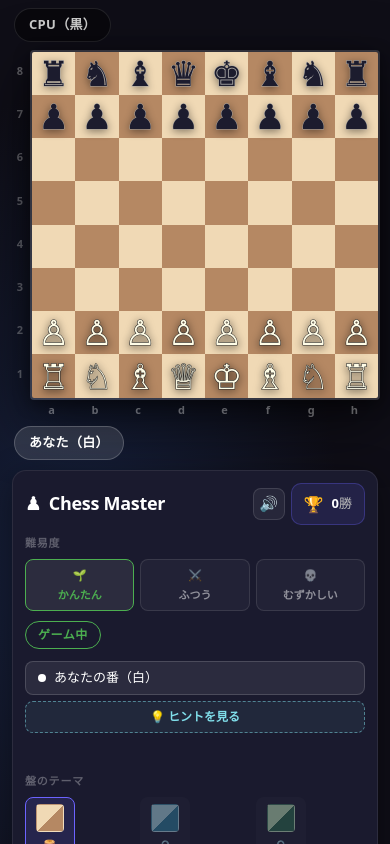
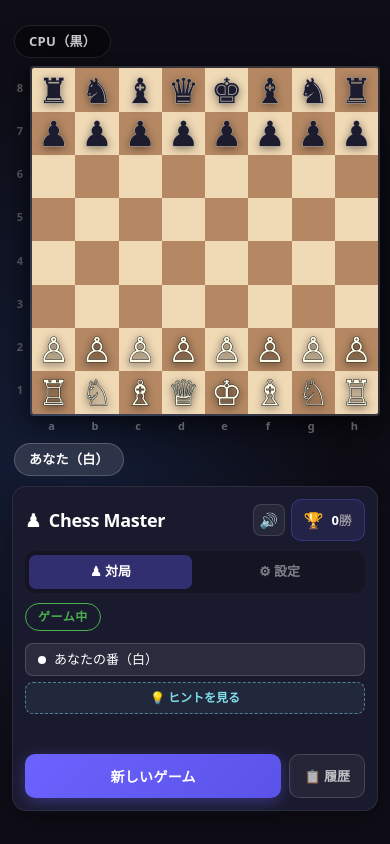
Before and after one commit to Mimi-Rabbit-usagi/EIDRITH, a React (Vite) app: page / in a window 390 px wide. Shown: the top 844 px of the page. Built offline with nearby package versions, Linux system fonts and the light colour scheme.

Commit message:
feat: モバイルタブを追加し、ゲームパネルのUIを改善

```diff
--- a/src/components/GamePanel.jsx
+++ b/src/components/GamePanel.jsx
@@ -58,56 +58,47 @@ function TechniqueLogItem({ t, isNew, isExpanded, onToggle }) {
 }
 
 const STATUS_CONFIG = {
-  playing: { text: 'ゲーム中', color: '#4CAF50' },
-  check:   { text: 'チェック！', color: '#FF9800' },
-  checkmate: { text: 'チェックメイト', color: '#F44336' },
+  playing:   { text: 'ゲーム中',             color: '#4CAF50' },
+  check:     { text: 'チェック！',            color: '#FF9800' },
+  checkmate: { text: 'チェックメイト',        color: '#F44336' },
   stalemate: { text: 'ステイルメイト（引き分け）', color: '#9E9E9E' },
-  draw:    { text: '引き分け', color: '#9E9E9E' },
+  draw:      { text: '引き分け',              color: '#9E9E9E' },
 };
 
 const DIFFICULTY_CONFIG = [
-  { id: 'easy',   label: 'かんたん', emoji: '🌱', color: '#4CAF50' },
-  { id: 'normal', label: 'ふつう',   emoji: '⚔️',  color: '#FF9800' },
+  { id: 'easy',   label: 'かんたん',   emoji: '🌱', color: '#4CAF50' },
+  { id: 'normal', label: 'ふつう',     emoji: '⚔️',  color: '#FF9800' },
   { id: 'hard',   label: 'むずかしい', emoji: '💀', color: '#F44336' },
 ];
 
 export default function GamePanel({
-  gameStatus,
-  winner,
-  currentTurn,
-  isThinking,
-  capturedPieces,
-  moveHistory,
-  wins,
-  activeBoardTheme,
-  unlockedBoardThemes,
-  difficulty,
-  soundEnabled,
-  technique,
-  techniqueLog,
-  hint,
-  onDifficultyChange,
-  onThemeChange,
-  onNewGame,
-  onShowHistory,
-  onToggleSound,
-  onHint,
-  onClearHint,
+  gameStatus, winner, currentTurn, isThinking,
+  capturedPieces, moveHistory, wins,
+  activeBoardTheme, unlockedBoardThemes,
+  difficulty, soundEnabled, technique, techniqueLog, hint,
+  onDifficultyChange, onThemeChange, onNewGame, onShowHistory,
+  onToggleSound, onHint, onClearHint,
 }) {
   const status = STATUS_CONFIG[gameStatus] || STATUS_CONFIG.playing;
-  const moveListRef = (el) => {
-    if (el) el.scrollTop = el.scrollHeight;
-  };
+  const moveListRef = (el) => { if (el) el.scrollTop = el.scrollHeight; };
 
-  // 最新テクニックを自動展開
   const [expandedTechId, setExpandedTechId] = useState(null);
   useEffect(() => {
     if (technique) setExpandedTechId(technique.id);
   }, [technique]);
 
+  // スマホ用タブ（PCでは無視される）
+  const [mobileTab, setMobileTab] = useState('game');
+
+  // 新しい戦術が来たらスマホでも対局タブに切り替え
+  useEffect(() => {
+    if (technique) setMobileTab('game');
+  }, [technique]);
+
   return (
     <div className="game-panel">
-      {/* Title + Win counter: 横並び（スマホ対応） */}
+
+      {/* ── タイトル行（常に表示） ── */}
       <div className="panel-top-row">
         <div className="panel-title">
           <span>♟</span>
@@ -128,37 +119,33 @@ export default function GamePanel({
         </div>
       </div>
 
-      {/* Difficulty selector */}
-      <div>
-        <p className="section-title">難易度</p>
-        <div className="difficulty-row">
-          {DIFFICULTY_CONFIG.map(d => (
-            <button
-              key={d.id}
-              className={`difficulty-btn ${difficulty === d.id ? 'difficulty-btn-active' : ''}`}
-              style={difficulty === d.id ? { borderColor: d.color, color: d.color } : {}}
-              onClick={() => onDifficultyChange(d.id)}
-            >
-              <span>{d.emoji}</span>
-              <span>{d.label}</span>
-            </button>
-          ))}
-        </div>
+      {/* ── スマホ専用タブバー ── */}
+      <div className="mobile-tabs">
+        <button
+          className={`mobile-tab-btn ${mobileTab === 'game' ? 'mobile-tab-active' : ''}`}
+          onClick={() => setMobileTab('game')}
+        >
+          ♟ 対局
+        </button>
+        <button
+          className={`mobile-tab-btn ${mobileTab === 'settings' ? 'mobile-tab-active' : ''}`}
+          onClick={() => setMobileTab('settings')}
+        >
+          ⚙ 設定
+        </button>
       </div>
 
-      {/* Game status */}
-      <div className="status-section">
+      {/* ── 対局タブ ── */}
+      {/* ゲーム状態 */}
+      <div className={`status-section${mobileTab === 'settings' ? ' mobile-hidden' : ''}`}>
         <div className="status-badge" style={{ borderColor: status.color, color: status.color }}>
           {status.text}
         </div>
-
         {gameStatus === 'playing' || gameStatus === 'check' ? (
           <div className="turn-indicator">
             {isThinking ? (
               <div className="thinking-indicator">
-                <div className="thinking-dots">
-                  <span /><span /><span />
-                </div>
+                <div className="thinking-dots"><span /><span /><span /></div>
                 <span>CPUが考え中...</span>
               </div>
             ) : (
@@ -181,68 +168,14 @@ export default function GamePanel({
             {gameStatus === 'checkmate' && (
               <p>{winner === 'w' ? '🎉 あなたの勝ち！' : '😔 CPUの勝ち...'}</p>
             )}
-            {(gameStatus === 'stalemate' || gameStatus === 'draw') && (
-              <p>引き分け</p>
-            )}
+            {(gameStatus === 'stalemate' || gameStatus === 'draw') && <p>引き分け</p>}
           </div>
         )}
       </div>
 
-      {/* Captured pieces */}
-      <div className="captured-section">
-        <CapturedPieces pieces={capturedPieces.w} label="あなた" />
-        <CapturedPieces pieces={capturedPieces.b} label="CPU" />
-      </div>
-
-      {/* Board theme selector */}
-      <div className="theme-section">
-        <p className="section-title">盤のテーマ</p>
-        <div className="theme-grid">
-          {BOARD_THEMES.map(theme => {
-            const unlocked = unlockedBoardThemes.includes(theme.id);
-            const isActive = activeBoardTheme === theme.id;
-            return (
-              <button
-                key={theme.id}
-                className={`theme-btn ${isActive ? 'theme-btn-active' : ''} ${!unlocked ? 'theme-btn-locked' : ''}`}
-                onClick={() => unlocked && onThemeChange(theme.id)}
-                title={unlocked ? theme.name : `${theme.requiredWins}勝でアンロック`}
-              >
-                <div
-                  className="theme-preview"
-                  style={{
-                    background: `linear-gradient(135deg, ${theme.lightSquare} 50%, ${theme.darkSquare} 50%)`,
-                  }}
-                />
-                <span className="theme-name">{unlocked ? theme.emoji : '🔒'}</span>
-                {!unlocked && (
-                  <span className="theme-lock-text">{theme.requiredWins}勝</span>
-                )}
-              </button>
-            );
-          })}
-        </div>
-      </div>
-
-      {/* Move history */}
-      <div className="move-history-section">
-        <p className="section-title">手順</p>
-        <div className="move-list" ref={moveListRef}>
-          {moveHistory.length === 0 ? (
-            <p className="move-empty">まだ手が指されていません</p>
-          ) : (
-            <div className="move-grid">
-              {moveHistory.map((move, i) => (
-                <MoveHistoryItem key={i} move={move} index={i} />
-              ))}
-            </div>
-          )}
-        </div>
-      </div>
-
-      {/* Technique log */}
+      {/* 戦術ログ */}
       {techniqueLog.length > 0 && (
-        <div className="technique-log-section">
+        <div className={`technique-log-section${mobileTab === 'settings' ? ' mobile-hidden' : ''}`}>
           <p className="section-title">発動した戦術（{techniqueLog.length}）</p>
           <div className="technique-log-list">
             {[...techniqueLog].reverse().map(t => (
@@ -258,15 +191,79 @@ export default function GamePanel({
         </div>
       )}
 
-      {/* Buttons */}
+      {/* 取った駒 */}
+      <div className={`captured-section${mobileTab === 'settings' ? ' mobile-hidden' : ''}`}>
+        <CapturedPieces pieces={capturedPieces.w} label="あなた" />
+        <CapturedPieces pieces={capturedPieces.b} label="CPU" />
+      </div>
+
+      {/* ── 設定タブ ── */}
+      {/* 難易度 */}
+      <div className={mobileTab === 'game' ? 'mobile-hidden' : ''}>
+        <p className="section-title">難易度</p>
+        <div className="difficulty-row">
+          {DIFFICULTY_CONFIG.map(d => (
+            <button
+              key={d.id}
+              className={`difficulty-btn ${difficulty === d.id ? 'difficulty-btn-active' : ''}`}
+              style={difficulty === d.id ? { borderColor: d.color, color: d.color } : {}}
+              onClick={() => onDifficultyChange(d.id)}
+            >
+              <span>{d.emoji}</span>
+              <span>{d.label}</span>
+            </button>
+          ))}
+        </div>
+      </div>
+
+      {/* テーマ */}
+      <div className={`theme-section${mobileTab === 'game' ? ' mobile-hidden' : ''}`}>
+        <p className="section-title">盤のテーマ</p>
+        <div className="theme-grid">
+          {BOARD_THEMES.map(theme => {
+            const unlocked = unlockedBoardThemes.includes(theme.id);
+            const isActive = activeBoardTheme === theme.id;
+            return (
+              <button
+                key={theme.id}
+                className={`theme-btn ${isActive ? 'theme-btn-active' : ''} ${!unlocked ? 'theme-btn-locked' : ''}`}
+                onClick={() => unlocked && onThemeChange(theme.id)}
+                title={unlocked ? theme.name : `${theme.requiredWins}勝でアンロック`}
+              >
+                <div
+                  className="theme-preview"
+                  style={{ background: `linear-gradient(135deg, ${theme.lightSquare} 50%, ${theme.darkSquare} 50%)` }}
+                />
+                <span className="theme-name">{unlocked ? theme.emoji : '🔒'}</span>
+                {!unlocked && <span className="theme-lock-text">{theme.requiredWins}勝</span>}
+              </button>
+            );
+          })}
+        </div>
+      </div>
+
+      {/* 手順 */}
+      <div className={`move-history-section${mobileTab === 'game' ? ' mobile-hidden' : ''}`}>
+        <p className="section-title">手順</p>
+        <div className="move-list" ref={moveListRef}>
+          {moveHistory.length === 0 ? (
+            <p className="move-empty">まだ手が指されていません</p>
+          ) : (
+            <div className="move-grid">
+              {moveHistory.map((move, i) => (
+                <MoveHistoryItem key={i} move={move} index={i} />
+              ))}
+            </div>
+          )}
+        </div>
+      </div>
+
+      {/* ── ボタン（常に表示） ── */}
       <div className="panel-buttons">
-        <button className="new-game-btn" onClick={onNewGame}>
-          新しいゲーム
-        </button>
-        <button className="history-btn" onClick={onShowHistory}>
-          📋 履歴
-        </button>
+        <button className="new-game-btn" onClick={onNewGame}>新しいゲーム</button>
+        <button className="history-btn" onClick={onShowHistory}>📋 履歴</button>
       </div>
+
     </div>
   );
 }
--- a/src/index.css
+++ b/src/index.css
@@ -435,6 +435,48 @@ body {
   background: rgba(255,255,255,0.12);
 }
 
+/* ── Mobile Tabs ─────────────────────────────────────────────────────────── */
+/* PCでは非表示 */
+.mobile-tabs { display: none; }
+
+@media (max-width: 640px) {
+  /* タブバー表示 */
+  .mobile-tabs {
+    display: flex;
+    gap: 6px;
+    background: rgba(0,0,0,0.25);
+    border-radius: 10px;
+    padding: 4px;
+  }
+
+  .mobile-tab-btn {
+    flex: 1;
+    padding: 7px 8px;
+    border-radius: 7px;
+    border: none;
+    background: transparent;
+    color: rgba(255,255,255,0.45);
+    font-size: 13px;
+    font-weight: 600;
+    cursor: pointer;
+    transition: all 0.15s;
+  }
+
+  .mobile-tab-btn:hover {
+    color: rgba(255,255,255,0.75);
+  }
+
+  .mobile-tab-active {
+    background: rgba(108, 99, 255, 0.35) !important;
+    color: #fff !important;
+  }
+
+  /* 非アクティブタブのセクションを非表示 */
+  .mobile-hidden {
+    display: none !important;
+  }
+}
+
 /* ── Technique Log (inline in panel) ────────────────────────────────────── */
 .technique-log-section {}
 
@@ -442,10 +484,6 @@ body {
   display: flex;
   flex-direction: column;
   gap: 4px;
-  max-height: 240px;
-  overflow-y: auto;
-  scrollbar-width: thin;
-  scrollbar-color: rgba(255,255,255,0.1) transparent;
 }
 
 .tlog-item {
```
